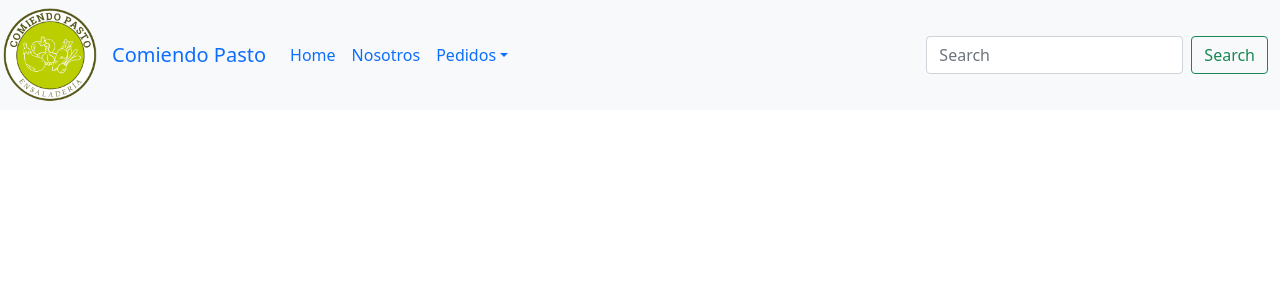
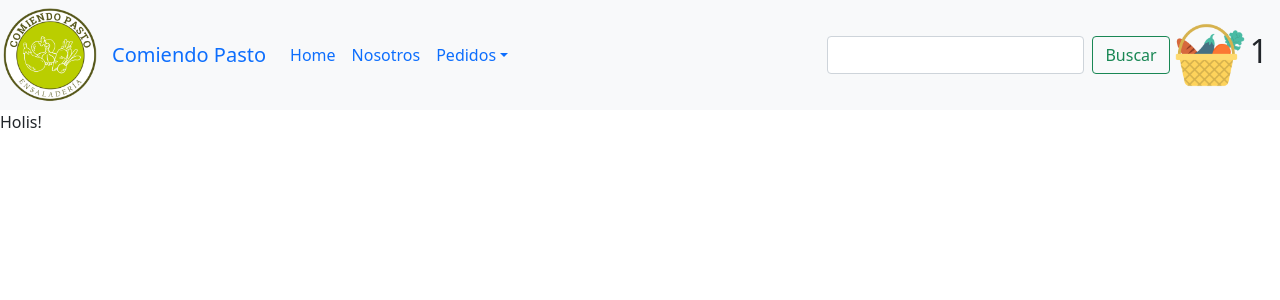
Before and after one commit to dalopez994/comiendopastoR-Js, a React (Create React App) app: page / in a window 1280 px wide. Shown: the top 300 px of the page. Built offline with nearby package versions, Linux system fonts and the light colour scheme.

Commit message:
agrego carrito

```diff
--- a/src/App.js
+++ b/src/App.js
@@ -1,10 +1,21 @@
 //import logo from './logo.svg';
 import './App.css';
 import NavBar from './components/NavBar';
+import ItemListContainer from './components/ItemListContainer'
 
 
 function App() {
-  return <NavBar/>
+  const title="Comiendo Pasto";
+  const data = {
+    greeting: "Holis!",
+  };
+
+  return(
+    <>
+    <NavBar/>
+    <ItemListContainer greeting={data.greeting}/>
+    </>
+  );
 }
 
 export default App;
--- /dev/null
+++ b/src/components/CartWidget.jsx
@@ -0,0 +1,15 @@
+import carrito from "../assets/img/carrito.png"
+
+const CartWidget = () => {
+    const amount = 1;
+    return(
+        <>
+        <img
+        style={{width:80}}
+        src={carrito} alt="carrito"/>
+        <h2>{amount}</h2>
+        </>
+    )
+}
+
+export default CartWidget;
--- /dev/null
+++ b/src/components/ItemListContainer.jsx
@@ -0,0 +1,5 @@
+const ItemListContainer = ({greeting}) => {
+    return <p>{greeting}</p>;
+};
+
+export default ItemListContainer;
--- a/src/components/NavBar.js
+++ b/src/components/NavBar.js
@@ -1,4 +1,6 @@
 import Logo from "./Logo";
+import CartWidget from "./CartWidget";
+
 const NavBar = () => {
     return (
       <>
@@ -21,6 +23,7 @@ const NavBar = () => {
                 <a className="nav-link dropdown-toggle" href="#" id="navbarDropdown" role="button" data-bs-toggle="dropdown" aria-expanded="false">
                   Pedidos
                 </a>
+
                 <ul className="dropdown-menu" aria-labelledby="navbarDropdown">
                   <li><a className="dropdown-item" href="#">Arma tu pedido</a></li>
                   <li><hr className="dropdown-divider"/></li>
@@ -30,9 +33,10 @@ const NavBar = () => {
 
             </ul>
             <form className="d-flex" role="search">
-              <input className="form-control me-2" type="search" placeholder="Search" aria-label="Search"/>
-              <button className="btn btn-outline-success" type="submit">Search</button>
+              <input className="form-control me-2" type="search" placeholder="" aria-label="Search"/>
+              <button className="btn btn-outline-success" type="submit">Buscar</button>
             </form>
+            <CartWidget/>
           </div>
         </div>
       </nav>
```
Also changed, not shown: src/assets/img/carrito.png (added).
